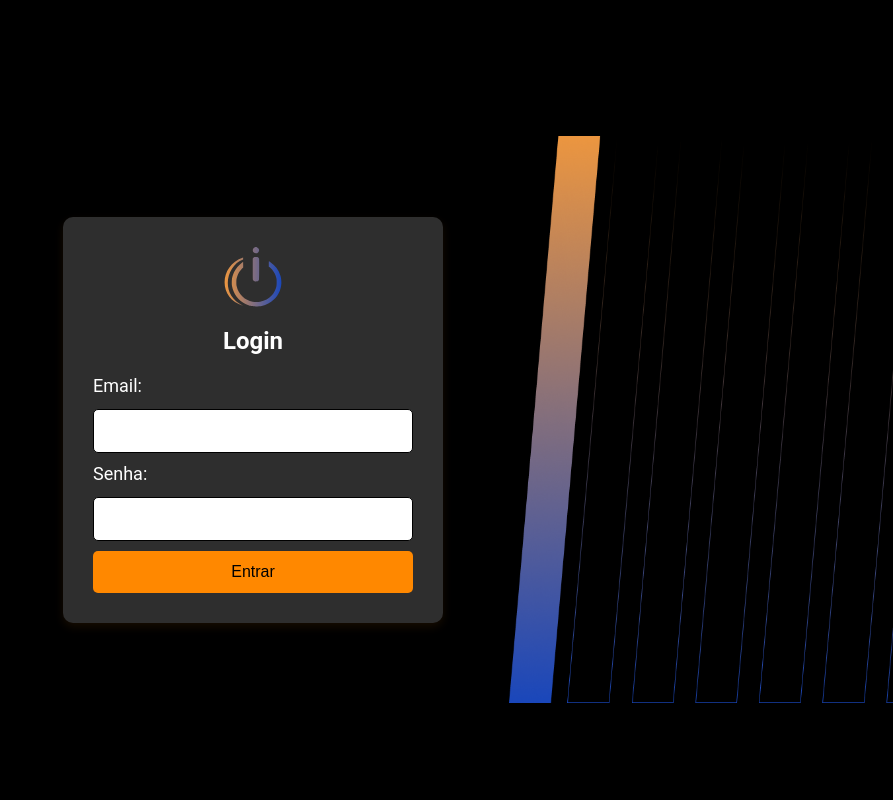
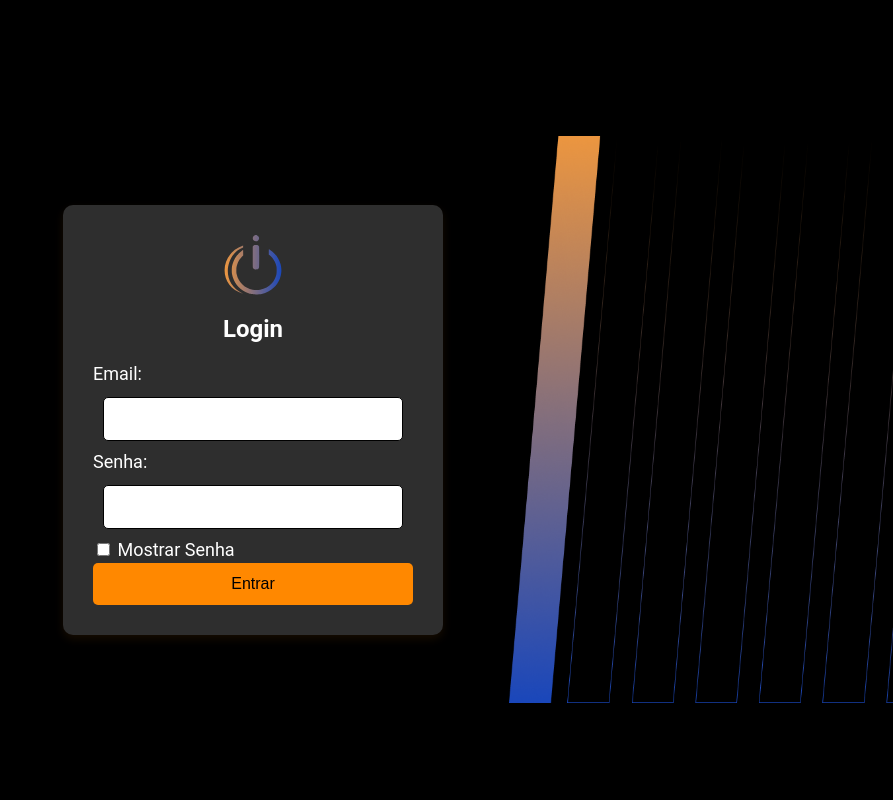
Before and after one commit to 0064558/Controle-de-Advertencias, a PHP site: page /teste/ in a window 1280 px wide. Shown: the top 800 px of the page, without its empty margins (387-1280 px from the left). Run offline with PHP 8.4, Linux system fonts and the light colour scheme.

Commit message:
feat: show/hide password

```diff
--- a/Controle-de-Advertencias-main/css/style.css
+++ b/Controle-de-Advertencias-main/css/style.css
@@ -19,10 +19,10 @@ body {
     }
 }
 
-.login-container img
-{
- width: 18%;
+.login-container img {
+    width: 18%;
 }
+
 .login-container {
     display: flex;
     justify-content: center;
@@ -43,18 +43,22 @@ body {
 }
 
 input[type="email"],
-input[type="password"] {
-    width: 100%;  /* Garante que ambos os campos tenham a mesma largura */
+input[type="password"],
+input[type="text"] {
+    width: 100%;  /* Garante que o campo ocupe toda a largura disponível */
+    max-width: 300px;  /* Define um limite máximo, ajuste conforme necessário */
     padding: 12px;
     margin: 10px 0;
     border-radius: 5px;
     border: 1px solid #000000;
     font-size: 16px;
     box-sizing: border-box;
+    transition: all 0.3s ease-in-out;  /* Adiciona uma transição suave para mudança de tipo */
 }
 
 input[type="email"]:focus,
-input[type="password"]:focus {
+input[type="password"]:focus,
+input[type="text"]:focus {
     border-color: #000000;
     outline: none;
     box-shadow: 0 0 5px rgba(0, 123, 255, 0.5);
--- a/Controle-de-Advertencias-main/index.php
+++ b/Controle-de-Advertencias-main/index.php
@@ -1,10 +1,5 @@
-<?php
-    include("php/conexao.php")
-?>
-
 <!DOCTYPE html>
 <html lang="pt-br">
-
 <head>
     <meta charset="UTF-8">
     <meta name="viewport" content="width=device-width, initial-scale=1.0">
@@ -16,22 +11,33 @@
 <body>
     <form action="php/login.php" method="POST">
         <div class="login-container">
-
             <?php if (!empty($flash)): ?>
                 <p class="flashError"><?= $flash ?></p>
             <?php endif; ?>
 
-            <img class ="Imagem-Login" src="Icons/logo-gradiente.svg" alt="Imagem-Login">
+            <img class="Imagem-Login" src="Icons/logo-gradiente.svg" alt="Imagem-Login">
             <h2>Login</h2>
             <label for="email">Email:</label>
             <input type="email" name="email" required>
+
             <label for="senha">Senha:</label>
-            <input type="password" name="senha" required>
+            <input type="password" name="senha" id="senha" required>
+
+            <!-- Checkbox para mostrar senha -->
+            <label>
+                <input type="checkbox" onclick="toggleSenha()"> Mostrar Senha
+            </label>
+
             <button type="submit" id="btn-login">Entrar</button>
         </div>
+    </form>
 
-
-    </form>
+    <!-- Script JavaScript para alternar senha -->
+    <script>
+        function toggleSenha() {
+            const senhaInput = document.getElementById("senha");
+            senhaInput.type = senhaInput.type === "password" ? "text" : "password";
+        }
+    </script>
 </body>
-
 </html>
```
